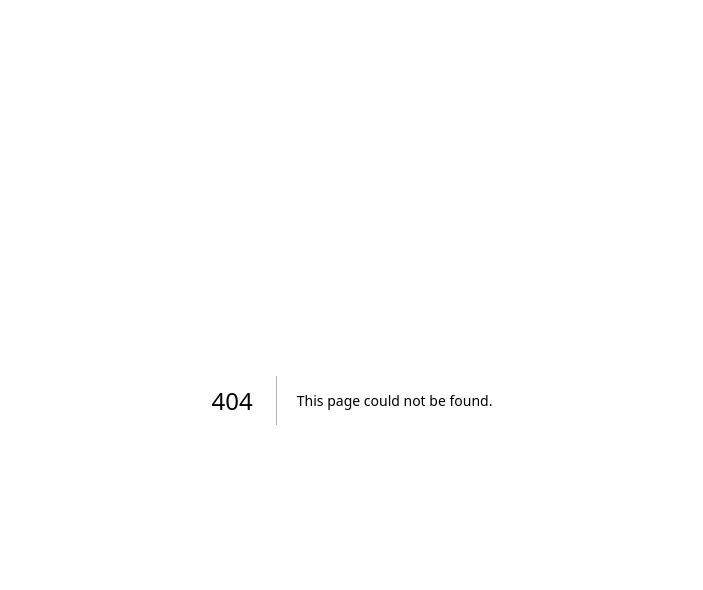
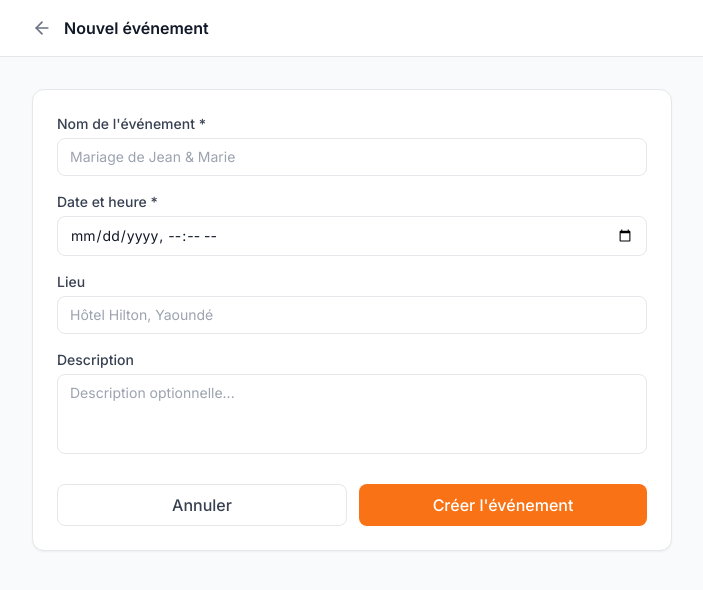
Before and after one commit to mbozoomengo/eventscan, a Next.js app: page /dashboard/events/new in a window 1280 px wide. Before the commit this address had no page. Shown: the top 590 px of the page, without its empty margins (288-991 px from the left). Built offline with nearby package versions, Linux system fonts and the light colour scheme; no server answers.

Commit message:
feat: new event page

```diff
--- /dev/null
+++ b/app/dashboard/events/new/page.tsx
@@ -0,0 +1,112 @@
+'use client'
+
+import { useState } from 'react'
+import { createClient } from '@/lib/supabase/client'
+import { useRouter } from 'next/navigation'
+import toast from 'react-hot-toast'
+import Link from 'next/link'
+import { ArrowLeft, Loader2 } from 'lucide-react'
+
+export default function NewEventPage() {
+  const [form, setForm] = useState({ name: '', description: '', date: '', location: '' })
+  const [loading, setLoading] = useState(false)
+  const router = useRouter()
+  const supabase = createClient()
+
+  const handleSubmit = async (e: React.FormEvent) => {
+    e.preventDefault()
+    setLoading(true)
+
+    const { data: { user } } = await supabase.auth.getUser()
+    if (!user) return
+
+    const { error } = await supabase.from('events').insert({
+      name: form.name,
+      description: form.description,
+      date: form.date,
+      location: form.location,
+      owner_id: user.id,
+    })
+
+    if (error) {
+      toast.error('Erreur lors de la création')
+      setLoading(false)
+      return
+    }
+
+    toast.success('Événement créé !')
+    router.push('/dashboard')
+  }
+
+  return (
+    <div className="min-h-screen bg-gray-50">
+      <header className="bg-white border-b border-gray-200">
+        <div className="max-w-2xl mx-auto px-4 py-4 flex items-center gap-3">
+          <Link href="/dashboard" className="text-gray-500 hover:text-gray-700">
+            <ArrowLeft className="w-5 h-5" />
+          </Link>
+          <h1 className="font-semibold text-gray-900">Nouvel événement</h1>
+        </div>
+      </header>
+
+      <main className="max-w-2xl mx-auto px-4 py-8">
+        <div className="card p-6">
+          <form onSubmit={handleSubmit} className="space-y-4">
+            <div>
+              <label className="label">Nom de l&apos;événement *</label>
+              <input
+                type="text"
+                className="input"
+                placeholder="Mariage de Jean & Marie"
+                value={form.name}
+                onChange={e => setForm({ ...form, name: e.target.value })}
+                required
+              />
+            </div>
+
+            <div>
+              <label className="label">Date et heure *</label>
+              <input
+                type="datetime-local"
+                className="input"
+                value={form.date}
+                onChange={e => setForm({ ...form, date: e.target.value })}
+                required
+              />
+            </div>
+
+            <div>
+              <label className="label">Lieu</label>
+              <input
+                type="text"
+                className="input"
+                placeholder="Hôtel Hilton, Yaoundé"
+                value={form.location}
+                onChange={e => setForm({ ...form, location: e.target.value })}
+              />
+            </div>
+
+            <div>
+              <label className="label">Description</label>
+              <textarea
+                className="input min-h-[80px] resize-none"
+                placeholder="Description optionnelle..."
+                value={form.description}
+                onChange={e => setForm({ ...form, description: e.target.value })}
+              />
+            </div>
+
+            <div className="flex gap-3 pt-2">
+              <Link href="/dashboard" className="btn-secondary flex-1 text-center">
+                Annuler
+              </Link>
+              <button type="submit" disabled={loading} className="btn-primary flex-1 flex items-center justify-center gap-2">
+                {loading ? <><Loader2 className="w-4 h-4 animate-spin" /> Création...</> : 'Créer l\'événement'}
+              </button>
+            </div>
+          </form>
+        </div>
+      </main>
+    </div>
+  )
+}
```
